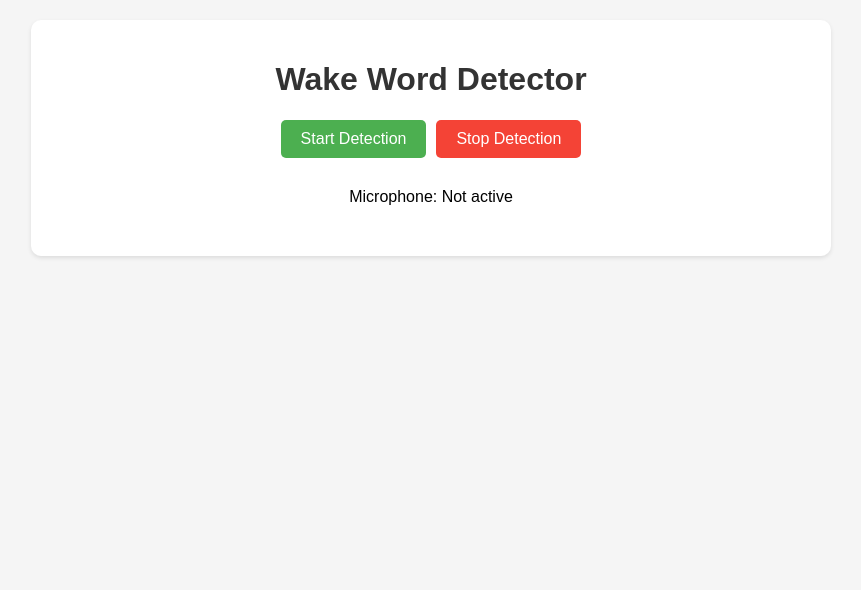
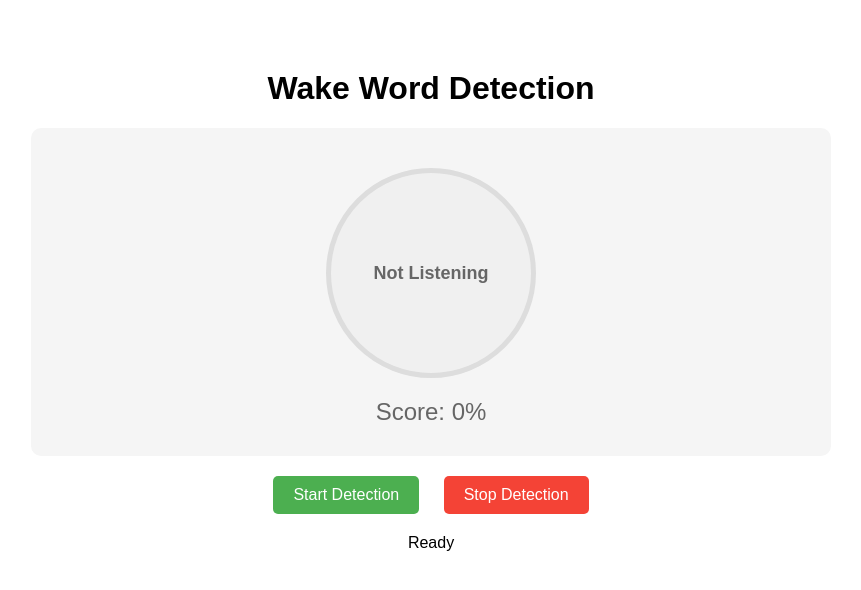
Before and after one commit to humblenginr/openwakeword_tester, a Flask app: page / in a window 1280 px wide. Shown: the top 590 px of the page, without its empty margins (209-1070 px from the left). Run offline with Flask 3, Linux system fonts and the light colour scheme; parts of the project's set-up code (start-up, migrations or seed data) failed here and were passed over; some libraries are stand-ins or nearby versions.

Commit message:
udpate everything and make it work

```diff
--- a/app.py
+++ b/app.py
@@ -1,18 +1,31 @@
+import eventlet
+eventlet.monkey_patch()
+
+import argparse
+import os
+import threading
+import time
+import base64
+from queue import Queue
+from collections import deque
+
 from flask import Flask, render_template
 from flask_socketio import SocketIO
-import pyaudio
 import numpy as np
+import openwakeword
 from openwakeword.model import Model
-import openwakeword
-import threading
-import time
-import eventlet
-import argparse
-import os
 
-eventlet.monkey_patch()
+# Download models before anything else
+print("Downloading required models...")
+try:
+    with eventlet.Timeout(100):
+        openwakeword.utils.download_models()
+    print("Models downloaded successfully")
+except Exception as e:
+    print(f"Warning: Could not download models: {e}")
+    print("Continuing with local model only...")
 
-# Parse command line arguments or use environment variables
+# Parse command line arguments
 parser = argparse.ArgumentParser(description='Wake Word Detection Server')
 parser.add_argument('--model_path', type=str, help='Path to the custom wake word model')
 parser.add_argument('--port', type=int, help='Port to run the server on')
@@ -26,58 +39,78 @@ if not MODEL_PATH:
     raise ValueError("Model path must be provided either via --model_path argument or MODEL_PATH environment variable")
 
 app = Flask(__name__)
-socketio = SocketIO(app, cors_allowed_origins="*")
+socketio = SocketIO(app, cors_allowed_origins="*", async_mode='eventlet')
 
 # Audio settings
-FORMAT = pyaudio.paInt16
-CHANNELS = 1
 RATE = 16000
-CHUNK = 1280
+CHUNK = 2048
 
 class WakeWordDetector:
     def __init__(self, model_path):
-        self.audio = pyaudio.PyAudio()
-        self.stream = None
+        print(f"Initializing model with path: {model_path}")
+        try:
+            self.model = Model(wakeword_models=[model_path], inference_framework='tflite')
+            print("Model initialized successfully")
+            print(f"Available models: {self.model.prediction_buffer.keys()}")
+        except Exception as e:
+            print(f"Error initializing model: {e}")
+            raise
         self.is_running = False
-        self.model = Model(wakeword_models=[model_path], inference_framework='tflite')
+        self.audio_queue = Queue()
+        self.last_detection_time = 0
+        self.processing_thread = None
 
-    def start_stream(self):
-        if self.stream is None:
-            self.stream = self.audio.open(
-                format=FORMAT,
-                channels=CHANNELS,
-                rate=RATE,
-                input=True,
-                frames_per_buffer=CHUNK
-            )
+    def start_processing(self):
         self.is_running = True
+        self.processing_thread = threading.Thread(target=self._process_audio_queue)
+        self.processing_thread.daemon = True
+        self.processing_thread.start()
 
-    def stop_stream(self):
+    def stop_processing(self):
         self.is_running = False
-        if self.stream:
-            self.stream.stop_stream()
-            self.stream.close()
-            self.stream = None
+        if self.processing_thread:
+            self.processing_thread.join(timeout=1)
 
-    def process_audio(self):
+    def _process_audio_queue(self):
         while self.is_running:
             try:
-                audio = np.frombuffer(self.stream.read(CHUNK), dtype=np.int16)
+                # Get all available audio chunks
+                chunks = []
+                while not self.audio_queue.empty() and len(chunks) < 5:  # Process up to 5 chunks at once
+                    chunks.append(self.audio_queue.get_nowait())
+
+                if not chunks:
+                    eventlet.sleep(0.01)  # Short sleep if no data
+                    continue
+
+                # Concatenate chunks
+                audio = np.frombuffer(b''.join(chunks), dtype=np.int16)
+
+                # Make prediction
                 prediction = self.model.predict(audio)
 
+                # Process results
                 results = {}
                 for mdl in self.model.prediction_buffer.keys():
                     scores = list(self.model.prediction_buffer[mdl])
+                    score = float(scores[-1]) if scores else 0.0
+                    detected = bool(score > 0.5)
                     results[mdl] = {
-                        'score': float(scores[-1]),
-                        'detected': bool(scores[-1] > 0.5)
+                        'score': score,
+                        'detected': detected
                     }
 
-                socketio.emit('detection_update', results)
-                eventlet.sleep(0)
+                    # Only emit if detected or every 10th frame
+                    current_time = time.time()
+                    if detected or (current_time - self.last_detection_time) >= 0.1:
+                        self.last_detection_time = current_time
+                        socketio.emit('detection_update', results)
+
             except Exception as e:
                 print(f"Error processing audio: {e}")
-                break
+                import traceback
+                print(traceback.format_exc())
+                eventlet.sleep(0.1)
 
 detector = WakeWordDetector(MODEL_PATH)
 
@@ -85,15 +118,31 @@ detector = WakeWordDetector(MODEL_PATH)
 def index():
     return render_template('index.html')
 
+@socketio.on('connect')
+def handle_connect():
+    print("Client connected!")
+
+@socketio.on('disconnect')
+def handle_disconnect():
+    print("Client disconnected!")
+
+@socketio.on('audio_data')
+def handle_audio_data(audio_data):
+    if detector.is_running:
+        try:
+            detector.audio_queue.put_nowait(bytes(audio_data))
+        except Exception as e:
+            print(f"Error in handle_audio_data: {e}")
+
 @socketio.on('start_detection')
 def handle_start_detection():
-    if not detector.is_running:
-        detector.start_stream()
-        threading.Thread(target=detector.process_audio).start()
+    print("Starting detection...")
+    detector.start_processing()
 
 @socketio.on('stop_detection')
 def handle_stop_detection():
-    detector.stop_stream()
+    print("Stopping detection...")
+    detector.stop_processing()
 
 if __name__ == '__main__':
     print(f"Starting server with model: {MODEL_PATH}")
--- a/templates/index.html
+++ b/templates/index.html
@@ -1,182 +1,247 @@
 <!DOCTYPE html>
-<html lang="en">
+<html>
 <head>
-    <meta charset="UTF-8">
-    <meta name="viewport" content="width=device-width, initial-scale=1.0">
-    <title>Wake Word Detector</title>
-    <script src="https://cdnjs.cloudflare.com/ajax/libs/socket.io/4.0.1/socket.io.js"></script>
+    <title>Wake Word Detection</title>
     <style>
         body {
-            font-family: 'Arial', sans-serif;
+            font-family: Arial, sans-serif;
             max-width: 800px;
             margin: 0 auto;
             padding: 20px;
+            text-align: center;
+        }
+        .container {
+            margin-top: 50px;
+        }
+        .status-container {
+            margin: 20px 0;
+            padding: 20px;
+            border-radius: 10px;
             background-color: #f5f5f5;
         }
-        .container {
-            background-color: white;
-            padding: 20px;
-            border-radius: 10px;
-            box-shadow: 0 2px 4px rgba(0,0,0,0.1);
+        .detection-indicator {
+            width: 200px;
+            height: 200px;
+            border-radius: 50%;
+            margin: 20px auto;
+            display: flex;
+            align-items: center;
+            justify-content: center;
+            font-size: 18px;
+            font-weight: bold;
+            transition: all 0.3s ease;
+            background-color: #f0f0f0;
+            border: 5px solid #ddd;
         }
-        h1 {
-            color: #333;
-            text-align: center;
+        .detected {
+            background-color: #4CAF50;
+            color: white;
+            border-color: #45a049;
+            animation: pulse 1s;
+        }
+        .listening {
+            background-color: #2196F3;
+            color: white;
+            border-color: #1976D2;
+        }
+        .not-listening {
+            background-color: #f0f0f0;
+            color: #666;
+            border-color: #ddd;
+        }
+        @keyframes pulse {
+            0% { transform: scale(1); }
+            50% { transform: scale(1.1); }
+            100% { transform: scale(1); }
         }
         .controls {
-            display: flex;
-            justify-content: center;
-            gap: 10px;
             margin: 20px 0;
         }
         button {
             padding: 10px 20px;
+            margin: 0 10px;
+            font-size: 16px;
+            cursor: pointer;
             border: none;
             border-radius: 5px;
-            cursor: pointer;
-            font-size: 16px;
             transition: background-color 0.3s;
         }
         #startBtn {
             background-color: #4CAF50;
             color: white;
         }
+        #startBtn:hover {
+            background-color: #45a049;
+        }
         #stopBtn {
             background-color: #f44336;
             color: white;
+        }
+        #stopBtn:hover {
+            background-color: #da190b;
         }
         button:disabled {
             background-color: #cccccc;
             cursor: not-allowed;
         }
-        .status {
-            text-align: center;
-            margin: 20px 0;
-            padding: 10px;
-            border-radius: 5px;
-        }
-        .model-card {
-            background-color: #fff;
-            padding: 15px;
+        .score-display {
+            font-size: 24px;
             margin: 10px 0;
-            border-radius: 5px;
-            box-shadow: 0 1px 3px rgba(0,0,0,0.1);
-        }
-        .model-name {
-            font-weight: bold;
-            margin-bottom: 5px;
-        }
-        .score-bar {
-            height: 20px;
-            background-color: #e0e0e0;
-            border-radius: 10px;
-            overflow: hidden;
-            margin: 5px 0;
-        }
-        .score-fill {
-            height: 100%;
-            background-color: #2196F3;
-            transition: width 0.3s ease;
-        }
-        .detected {
-            background-color: #4CAF50;
-        }
-        .status-text {
             color: #666;
-            font-size: 14px;
         }
     </style>
 </head>
 <body>
     <div class="container">
-        <h1>Wake Word Detector</h1>
+        <h1>Wake Word Detection</h1>
+
+        <div class="status-container">
+            <div id="detection-circle" class="detection-indicator not-listening">
+                Not Listening
+            </div>
+            <div id="score" class="score-display">Score: 0%</div>
+        </div>
 
         <div class="controls">
             <button id="startBtn">Start Detection</button>
             <button id="stopBtn" disabled>Stop Detection</button>
         </div>
 
-        <div class="status" id="micStatus">
-            Microphone: Not active
-        </div>
-
-        <div id="results"></div>
+        <div id="status">Ready</div>
     </div>
 
+    <script src="https://cdnjs.cloudflare.com/ajax/libs/socket.io/4.0.1/socket.io.js"></script>
     <script>
         const socket = io();
-        const startBtn = document.getElementById('startBtn');
-        const stopBtn = document.getElementById('stopBtn');
-        const micStatus = document.getElementById('micStatus');
-        const results = document.getElementById('results');
+        let audioContext;
+        let mediaStream;
+        let processor;
+        let isProcessing = false;
+        const SAMPLE_RATE = 16000;
+        const CHUNK_SIZE = 2048;
 
-        let isDetecting = false;
+        function throttle(func, limit) {
+            let inThrottle;
+            return function(...args) {
+                if (!inThrottle) {
+                    func.apply(this, args);
+                    inThrottle = true;
+                    setTimeout(() => inThrottle = false, limit);
+                }
+            }
+        }
 
-        startBtn.addEventListener('click', async () => {
+        const logThrottled = throttle(console.log, 1000);
+
+        async function initAudio() {
             try {
-                await navigator.mediaDevices.getUserMedia({ audio: true });
-                socket.emit('start_detection');
-                isDetecting = true;
-                startBtn.disabled = true;
-                stopBtn.disabled = false;
-                micStatus.textContent = 'Microphone: Active';
-                micStatus.style.backgroundColor = '#e8f5e9';
-            } catch (err) {
-                console.error('Error accessing microphone:', err);
-                micStatus.textContent = 'Error: Could not access microphone';
-                micStatus.style.backgroundColor = '#ffebee';
+                console.log("Initializing audio...");
+                audioContext = new AudioContext({ sampleRate: SAMPLE_RATE });
+                console.log("Requesting microphone access...");
+                mediaStream = await navigator.mediaDevices.getUserMedia({
+                    audio: {
+                        channelCount: 1,
+                        sampleRate: SAMPLE_RATE,
+                        echoCancellation: true,
+                        noiseSuppression: true
+                    }
+                });
+                console.log("Microphone access granted");
+
+                const source = audioContext.createMediaStreamSource(mediaStream);
+                processor = audioContext.createScriptProcessor(CHUNK_SIZE, 1, 1);
+                source.connect(processor);
+                processor.connect(audioContext.destination);
+
+                let frameCount = 0;
+                processor.onaudioprocess = (e) => {
+                    if (!isProcessing) return;
+
+                    const inputData = e.inputBuffer.getChannelData(0);
+                    const int16Data = new Int16Array(inputData.length);
+                    for (let i = 0; i < inputData.length; i++) {
+                        int16Data[i] = inputData[i] * 32767;
+                    }
+
+                    frameCount++;
+                    if (frameCount % 30 === 0) {
+                        logThrottled(`Processing audio frame ${frameCount}`);
+                    }
+
+                    socket.emit('audio_data', int16Data.buffer);
+                };
+
+                document.getElementById('status').textContent = 'Audio initialized';
+                document.getElementById('detection-circle').className = 'detection-indicator listening';
+                document.getElementById('detection-circle').textContent = 'Listening';
+            } catch (error) {
+                console.error('Error initializing audio:', error);
+                document.getElementById('status').textContent = 'Error initializing audio: ' + error.message;
+            }
+        }
+
+        function startDetection() {
+            if (!audioContext) {
+                initAudio();
+            }
+            isProcessing = true;
+            socket.emit('start_detection');
+            document.getElementById('status').textContent = 'Detection started';
+            document.getElementById('startBtn').disabled = true;
+            document.getElementById('stopBtn').disabled = false;
+            document.getElementById('detection-circle').className = 'detection-indicator listening';
+            document.getElementById('detection-circle').textContent = 'Listening';
+        }
+
+        function stopDetection() {
+            isProcessing = false;
+            socket.emit('stop_detection');
+            document.getElementById('status').textContent = 'Detection stopped';
+            document.getElementById('startBtn').disabled = false;
+            document.getElementById('stopBtn').disabled = true;
+            document.getElementById('detection-circle').className = 'detection-indicator not-listening';
+            document.getElementById('detection-circle').textContent = 'Not Listening';
+            document.getElementById('score').textContent = 'Score: 0%';
+        }
+
+        document.getElementById('startBtn').addEventListener('click', startDetection);
+        document.getElementById('stopBtn').addEventListener('click', stopDetection);
+
+        let detectionTimeout;
+        socket.on('detection_update', function(results) {
+            const detectionCircle = document.getElementById('detection-circle');
+            const scoreDisplay = document.getElementById('score');
+
+            for (const [model, data] of Object.entries(results)) {
+                const scorePercentage = (data.score * 100).toFixed(1);
+                scoreDisplay.textContent = `Score: ${scorePercentage}%`;
+
+                if (data.detected) {
+                    detectionCircle.className = 'detection-indicator detected';
+                    detectionCircle.textContent = 'Wake Word Detected!';
+
+                    // Reset to listening state after 1 second
+                    clearTimeout(detectionTimeout);
+                    detectionTimeout = setTimeout(() => {
+                        if (isProcessing) {
+                            detectionCircle.className = 'detection-indicator listening';
+                            detectionCircle.textContent = 'Listening';
+                        }
+                    }, 1000);
+                } else if (isProcessing) {
+                    detectionCircle.className = 'detection-indicator listening';
+                    detectionCircle.textContent = 'Listening';
+                }
             }
         });
 
-        stopBtn.addEventListener('click', () => {
-            socket.emit('stop_detection');
-            isDetecting = false;
-            startBtn.disabled = false;
-            stopBtn.disabled = true;
-            micStatus.textContent = 'Microphone: Not active';
-            micStatus.style.backgroundColor = '';
-        });
-
-        socket.on('detection_update', (data) => {
-            results.innerHTML = '';
-
-            for (const [modelName, result] of Object.entries(data)) {
-                const card = document.createElement('div');
-                card.className = 'model-card';
-
-                const score = result.score;
-                const detected = result.detected;
-
-                card.innerHTML = `
-                    <div class="model-name">${modelName}</div>
-                    <div class="score-bar">
-                        <div class="score-fill ${detected ? 'detected' : ''}"
-                             style="width: ${score * 100}%"></div>
-                    </div>
-                    <div class="status-text">
-                        Score: ${(score * 100).toFixed(2)}%
-                        ${detected ? '- Wake Word Detected!' : ''}
-                    </div>
-                `;
-
-                results.appendChild(card);
-            }
-        });
-
-        // Handle connection status
         socket.on('connect', () => {
-            console.log('Connected to server');
+            document.getElementById('status').textContent = 'Connected to server';
         });
 
         socket.on('disconnect', () => {
-            console.log('Disconnected from server');
-            if (isDetecting) {
-                startBtn.disabled = false;
-                stopBtn.disabled = true;
-                micStatus.textContent = 'Microphone: Connection lost';
-                micStatus.style.backgroundColor = '#ffebee';
-                isDetecting = false;
-            }
+            document.getElementById('status').textContent = 'Disconnected from server';
+            stopDetection();
         });
     </script>
 </body>
```
Also changed, not shown: requirements.txt (+11 -9 lines), 2 other files.
